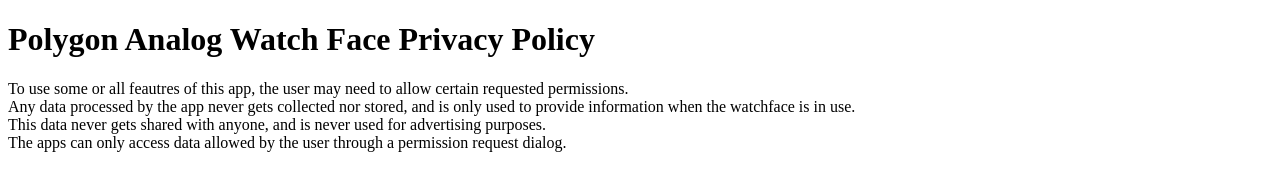
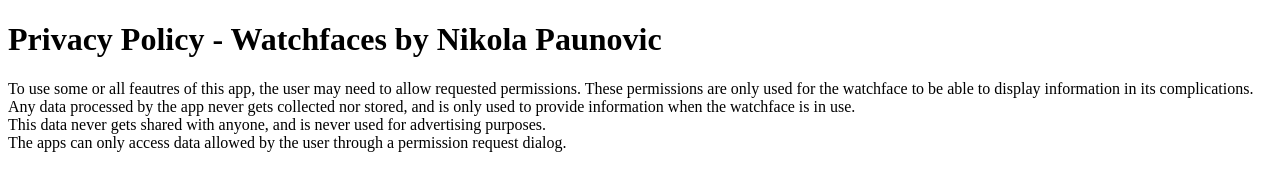
Before and after one commit to lunaluvgood/lunaluvgood.github.io, a plain HTML site: page index.html in a window 1280 px wide. Drawn offline with Linux system fonts and the light colour scheme.

Commit message:
Update index.html

```diff
--- a/index.html
+++ b/index.html
@@ -1,8 +1,8 @@
 <!DOCTYPE html>
 <html>
 <body>
-<h1>Polygon Analog Watch Face Privacy Policy</h1>
-<p>To use some or all feautres of this app, the user may need to allow certain requested permissions.
+<h1>Privacy Policy - Watchfaces by Nikola Paunovic</h1>
+<p>To use some or all feautres of this app, the user may need to allow requested permissions. These permissions are only used for the watchface to be able to display information in its complications.
 <br>
 Any data processed by the app never gets collected nor stored, and is only used to provide information when the watchface is in use.
 <br>
```
